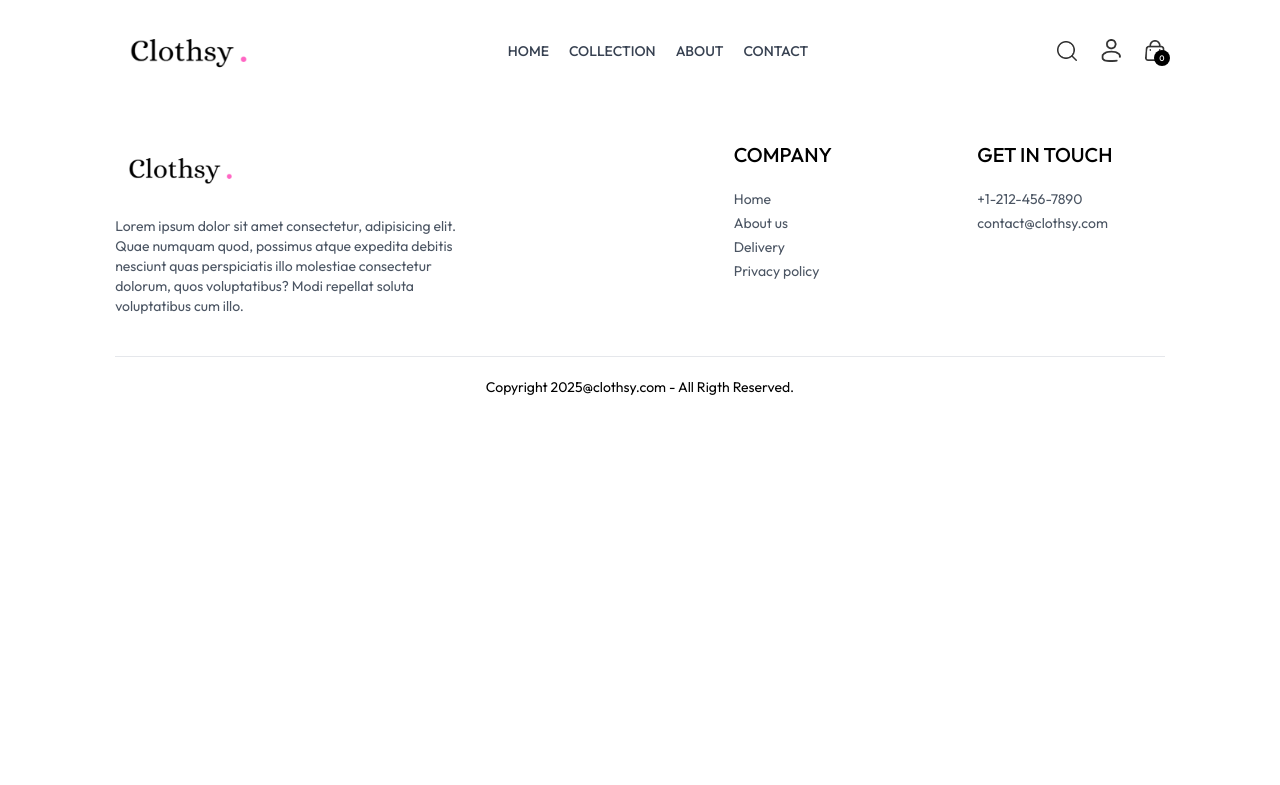
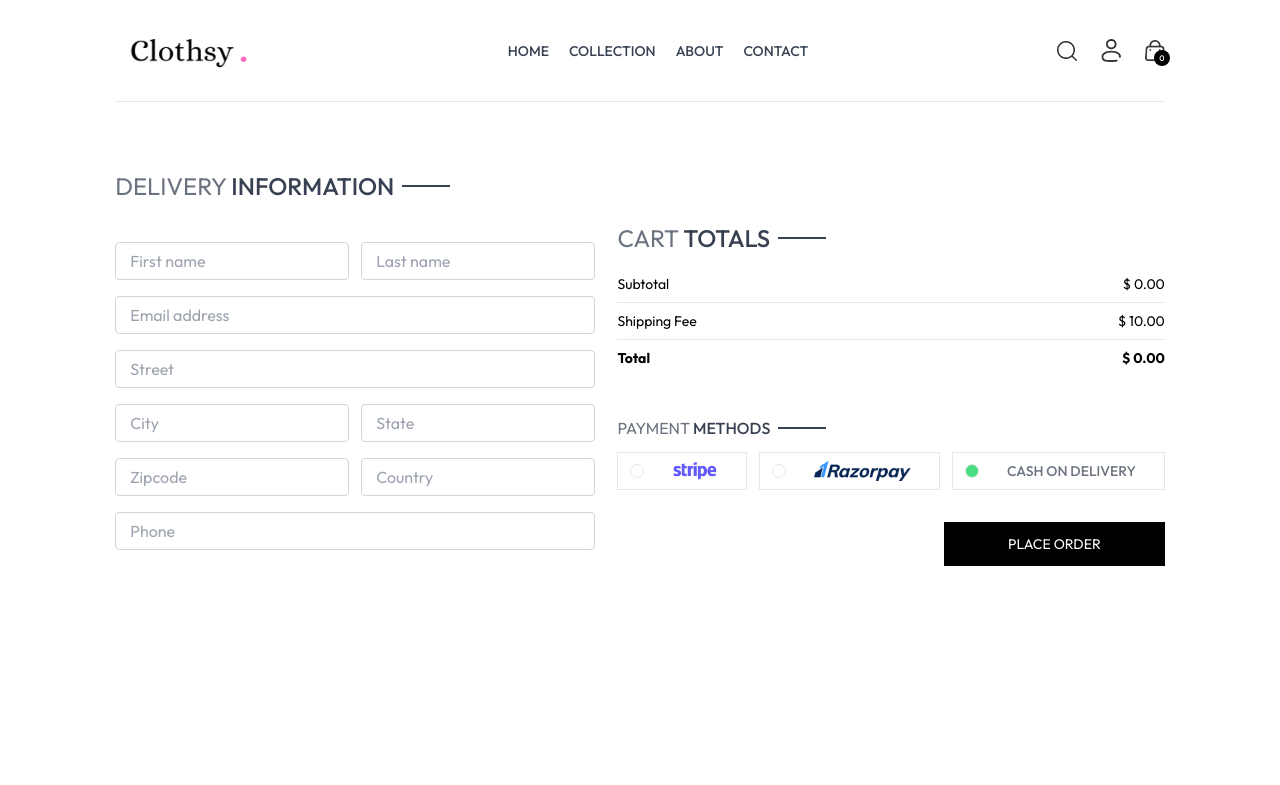
Before and after one commit to Pooja184/eCommerce-App, a React (Vite) app in the folder frontend/: page /place-order in a window 1280 px wide. Shown: the top 785 px of the page. Built offline with nearby package versions, Linux system fonts and the light colour scheme; a web font is replaced by a local one.

Commit message:
place-order page

```diff
--- a/frontend/src/pages/PlaceOrder.jsx
+++ b/frontend/src/pages/PlaceOrder.jsx
@@ -1,9 +1,63 @@
-import React from 'react'
+import React, { useContext, useState } from 'react'
+import Title from '../components/Title'
+import CartTotal from '../components/CartTotal'
+import { assets } from '../assets/assets'
+import { ShopContext } from '../context/ShopContext'
+const PlaceOrder = () => {
 
-const PlaceOrder = () => {
+  const [method,setMethod]=useState('cod')
+  const {navigate}=useContext(ShopContext);
   return (
-    <div>
-
+    <div className='flex flex-col sm:flex-row justify-between gap-4 pt-5 sm:pt-14 min-h-[80vh] border-t'>
+      {/* ----------------------Left Side---------------------------- */}
+      <div className='flex flex-col gap-4 w-full sm:max-w-[480px]'>
+        <div className='text-xl sm:text-2xl my-3 '>
+          <Title text1={'DELIVERY'} text2={'INFORMATION'}/>
+        </div>
+        <div className='flex gap-3 '>
+          <input className='border border-gray-300 rounded py-1.5 px-3.5 w-full' type="text" placeholder='First name' />
+          <input className='border border-gray-300 rounded py-1.5 px-3.5 w-full' type="text" placeholder='Last name' />
+        </div>
+          <input className='border border-gray-300 rounded py-1.5 px-3.5 w-full' type="email" placeholder='Email address' />
+          <input className='border border-gray-300 rounded py-1.5 px-3.5 w-full' type="text" placeholder='Street' />
+          <div className='flex gap-3 '>
+          <input className='border border-gray-300 rounded py-1.5 px-3.5 w-full' type="text" placeholder='City' />
+          <input className='border border-gray-300 rounded py-1.5 px-3.5 w-full' type="text" placeholder='State' />
+        </div>
+        <div className='flex gap-3 '>
+          <input className='border border-gray-300 rounded py-1.5 px-3.5 w-full' type="number" placeholder='Zipcode' />
+          <input className='border border-gray-300 rounded py-1.5 px-3.5 w-full' type="text" placeholder='Country' />
+        </div>
+          <input className='border border-gray-300 rounded py-1.5 px-3.5 w-full' type="number" placeholder='Phone' />
+      </div>
+      {/* -----------------------Right Side------------------------ */}
+      <div className='mt-8'>
+        <div className='mt-8 min-w-80'>
+          <CartTotal/>
+        </div>
+        <div className='mt-12'>
+          <Title text1={'PAYMENT'} text2={'METHODS'}/>
+          {/* -----------------------Payment method selection */}
+          <div className='flex gap-3 flex-col lg:flex-row'>
+            <div onClick={()=>setMethod('stripe')} className='flex items-center gap-3 border p-2 px-3 cursor-pointer'>
+              <p className={`min-w-3.5 h-3.5 border rounded-full ${method ==='stripe' ? 'bg-green-400' : ''}`}></p>
+              <img className='h-5 mx-4' src={assets.stripe_logo} alt="" />
+            </div>
+            <div onClick={()=>setMethod('razorpay')} className='flex items-center gap-3 border p-2 px-3 cursor-pointer'>
+              <p className={`min-w-3.5 h-3.5 border rounded-full ${method ==='razorpay' ? 'bg-green-400' : ''}`}></p>
+              <img className='h-5 mx-4' src={assets.razorpay_logo} alt="" />
+            </div>
+            <div onClick={()=>setMethod('cod')} className='flex items-center gap-3 border p-2 px-3 cursor-pointer'>
+              <p className={`min-w-3.5 h-3.5 border rounded-full  ${method ==='cod' ? 'bg-green-400' : ''}`}></p>
+              <p className='text-gray-500 text-sm font-medium mx-4'>CASH ON DELIVERY</p>
+              {/* <img className='h-5 mx-4' src={assets.stripe_logo} alt="" /> */}
+            </div>
+          </div>
+          <div className='w-full text-end mt-8 '>
+            <button onClick={()=>navigate('/orders')} className='bg-black text-white px-16 py-3 text-sm'>PLACE ORDER</button>
+          </div>
+        </div>
+      </div>
     </div>
   )
 }
```
